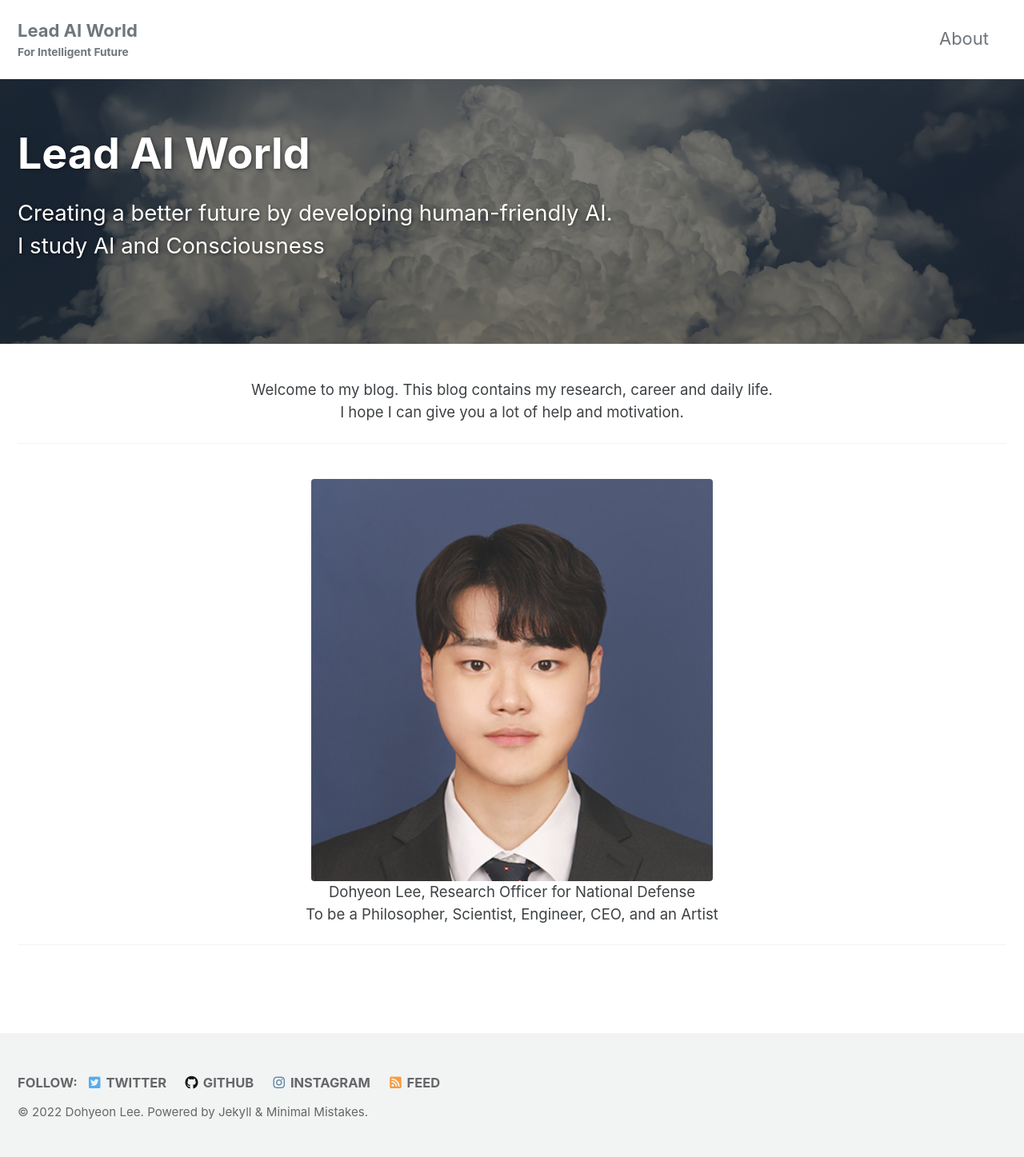
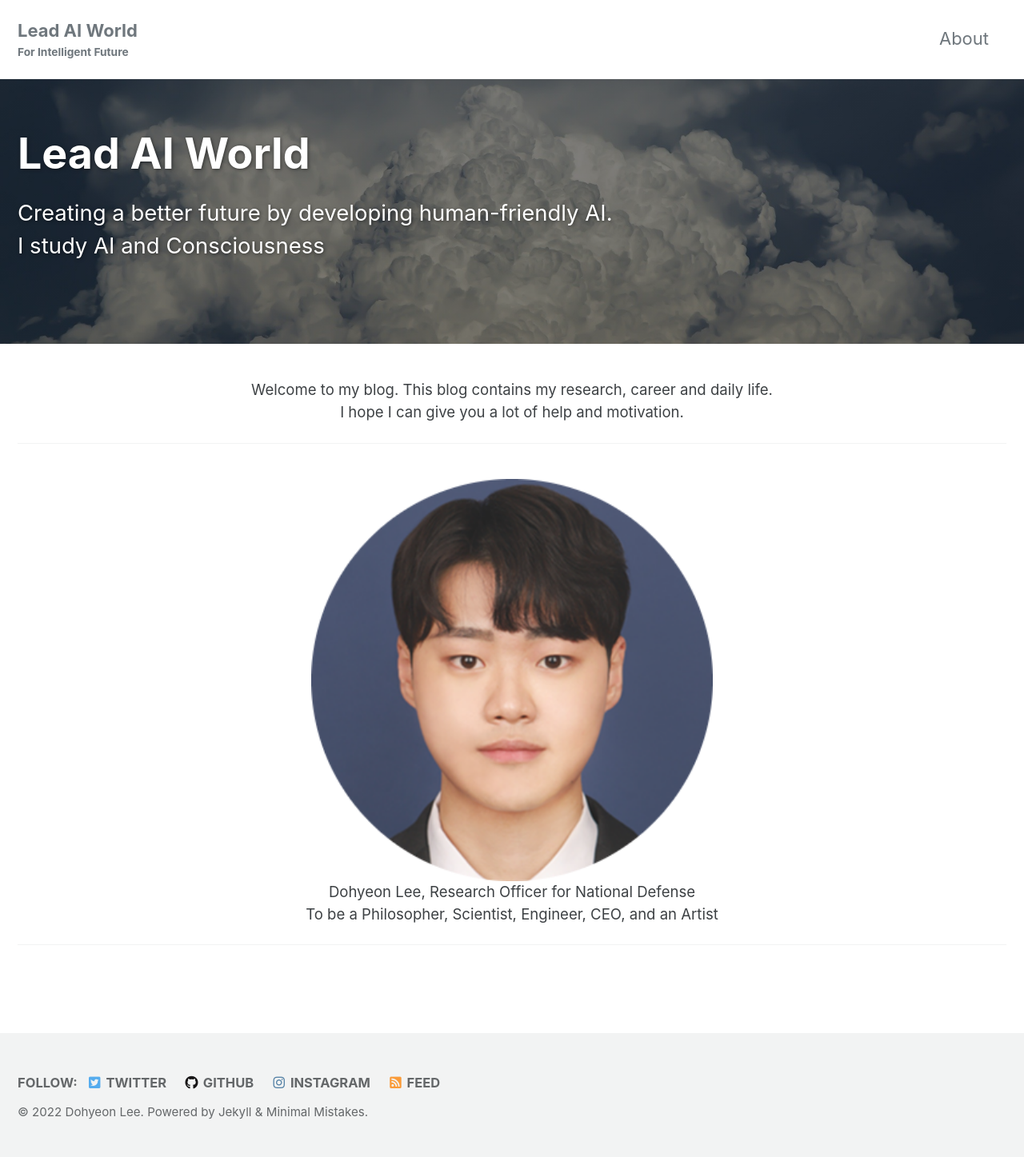
Before and after one commit to Lead-AI-World/Lead-AI-World.github.io, a Jekyll site: the page built from index.md, in a window 1280 px wide. Shown: the whole page at 80% size. Built offline with Jekyll 4.4.1, drawn with Linux system fonts in a browser that asks for light colours; cached includes are drawn as plain includes.

Commit message:
landing page

```diff
--- a/index.md
+++ b/index.md
@@ -10,7 +10,7 @@ excerpt: "Creating a better future by developing human-friendly AI.<br>I study A
 intro:
   - excerpt: "Welcome to my blog. This blog contains my research, career and daily life.<br>I hope I can give you a lot of help and motivation."
 feature_row:
-  - image_path: assets/images/bio-photo-small.jpeg
+  - image_path: assets/images/bio-photo-small.png
     excerpt: "Dohyeon Lee, Research Officer for National Defense<br>To be a Philosopher, Scientist, Engineer, CEO, and an Artist"
 ---
 
```
Also changed, not shown: assets/images/bio-photo-small.jpeg (deleted), assets/images/bio-photo-small.png (added).
